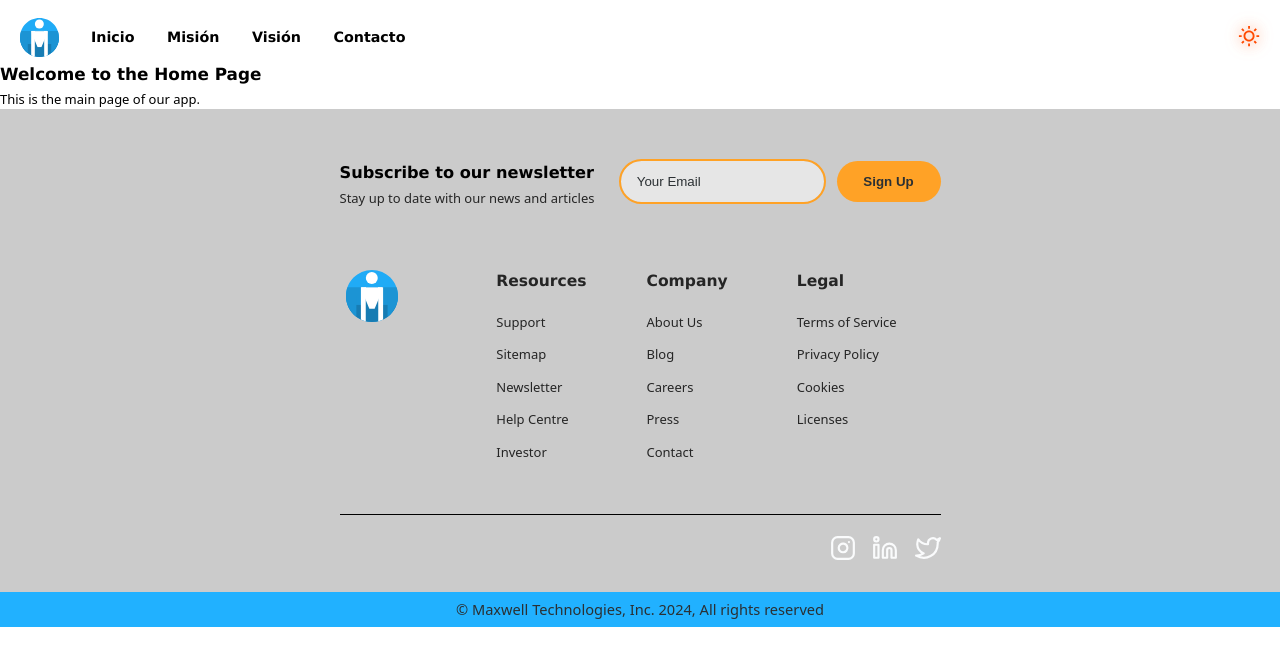
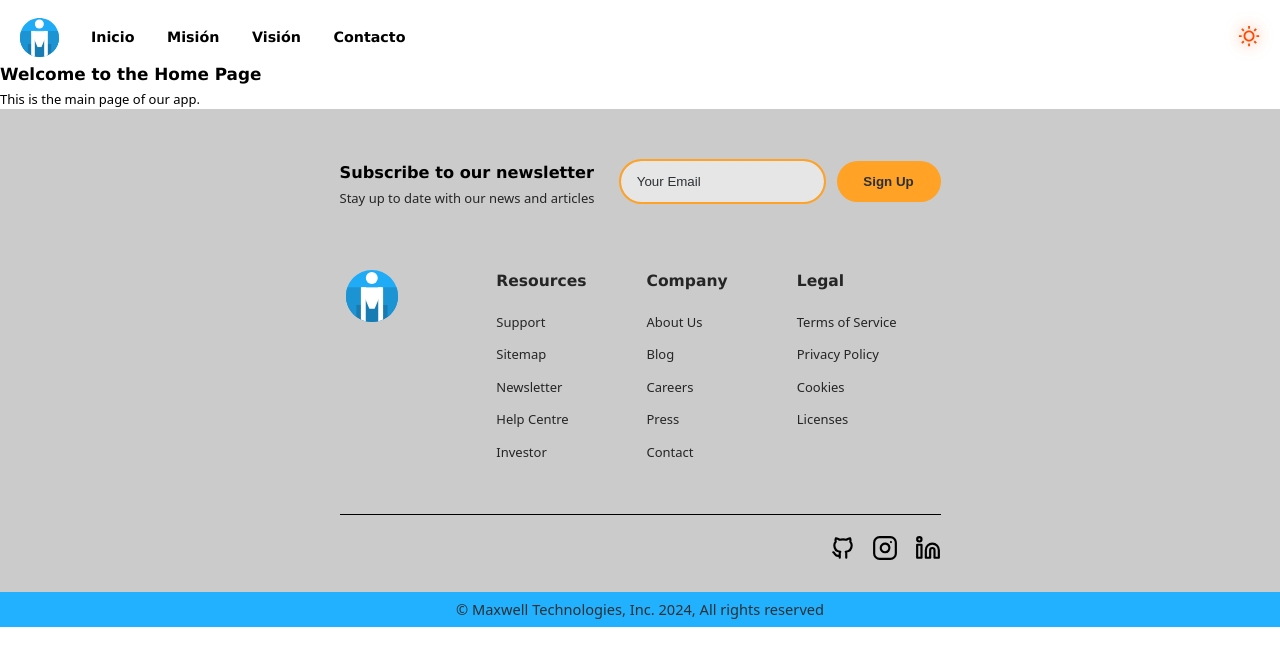
Before and after one commit to Purple-Code-sh/ModelMind, a React (Vite) app: page / in a window 1280 px wide. Shown: the top 666 px of the page. Built offline with nearby package versions, Linux system fonts and the light colour scheme.

Commit message:
Implements new react svg components, its color is changing dinamically with current color property

```diff
--- a/src/components/Footer/Footer.tsx
+++ b/src/components/Footer/Footer.tsx
@@ -1,18 +1,20 @@
 import React from "react";
 import "./styles.css";
+import moduleStyles from "./footer.module.css"
 
 // Import images
 import logoSvg from "../../assets/logo.svg";
-import instagramSvg from "../../assets/instagram.svg";
-import linkedinSvg from "../../assets/linkedin.svg";
-import twitterSvg from "../../assets/twitter.svg";
+import GithubIcon from '../svg/GithubIcon'
+import InstagramIcon from '../svg/InstagramIcon'
+import LinkedInIcon from '../svg/LinkedInIcon'
 
 const Footer: React.FC = () => {
-  const socialLinks = [
-    { name: "Instagram", icon: instagramSvg },
-    { name: "Linkedin", icon: linkedinSvg },
-    { name: "Twitter", icon: twitterSvg },
-  ];
+
+  const socialLinks2 = [
+    { name: "Github", link: "#", icon: <GithubIcon className={`${moduleStyles.iconColor}`}/> },
+    { name: "Instagram", link: "#", icon: <InstagramIcon className={`${moduleStyles.iconColor}`}/> },
+    { name: "Linkedin", link: "#", icon: <LinkedInIcon className={`${moduleStyles.iconColor}`}/> },
+  ]
 
   return (
     <footer>
@@ -86,10 +88,10 @@ const Footer: React.FC = () => {
         <div className="social-bottom">
           <div className="social-links">
             <ul>
-              {socialLinks.map((item) => (
+              {socialLinks2.map((item) => (
                 <li key={item.name}>
-                  <a href="#" title={item.name}>
-                    <img src={item.icon} alt={item.name} />
+                  <a href={item.link} title={item.name}>
+                    {item.icon}
                   </a>
                 </li>
               ))}
--- /dev/null
+++ b/src/components/Footer/footer.module.css
@@ -0,0 +1,5 @@
+.iconColor {
+    color: rgb(var(--text-color));
+    min-width: calc(2rem * var(--scale-factor));
+    min-height: calc(2rem * var(--scale-factor));
+}
```
